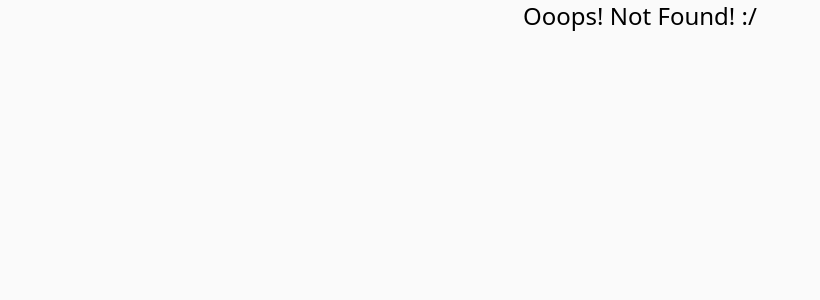
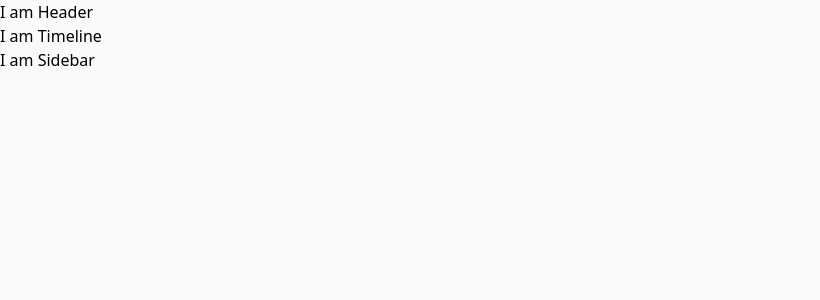
Before and after one commit to VedanthB/thegram, a React (Create React App) app in the folder gram/: page / in a window 1280 px wide. Before the commit this address had no page. Shown: the top 300 px of the page, without its empty margins (0-820 px from the left). Built offline with nearby package versions, Linux system fonts and the light colour scheme.

Commit message:
Created Timeline dashboard header and timeline.js

```diff
--- a/gram/src/App.js
+++ b/gram/src/App.js
@@ -5,6 +5,7 @@ import * as ROUTES from './constants/routes';
 const Login = lazy(() => import('./pages/login'));
 const SignUp = lazy(() => import('./pages/sign-up'));
 const NotFound = lazy(() => import('./pages/not-found'));
+const Dashboard = lazy(() => import('./pages/dashboard'));
 
 function App() {
   return (
@@ -13,6 +14,7 @@ function App() {
         <Switch>
           <Route path={ROUTES.LOGIN} component={Login} />
           <Route path={ROUTES.SIGN_UP} component={SignUp} />
+          <Route path={ROUTES.DASHBOARD} component={Dashboard} />
           <Route component={NotFound} />
         </Switch>
       </Suspense>
--- /dev/null
+++ b/gram/src/components/Header.js
@@ -0,0 +1,3 @@
+export default function Header() {
+  return <p>I am Header</p>;
+}
--- /dev/null
+++ b/gram/src/components/Sidebar.js
@@ -0,0 +1,3 @@
+export default function Sidebar() {
+  return <p>I am Sidebar</p>;
+}
--- /dev/null
+++ b/gram/src/components/Timeline.js
@@ -0,0 +1,3 @@
+export default function Timeline() {
+  return <p>I am Timeline</p>;
+}
--- /dev/null
+++ b/gram/src/pages/dashboard.js
@@ -0,0 +1,20 @@
+import { useEffect } from 'react';
+import Header from '../components/Header';
+import Sidebar from '../components/Sidebar';
+import Timeline from '../components/Timeline';
+
+export default function Dashboard() {
+  useEffect(() => {
+    document.title = 'OG gram';
+  }, []);
+
+  return (
+    <div className="bg-grey-background">
+      <Header />
+      <div className="grid">
+        <Timeline />
+        <Sidebar />
+      </div>
+    </div>
+  );
+}
```
